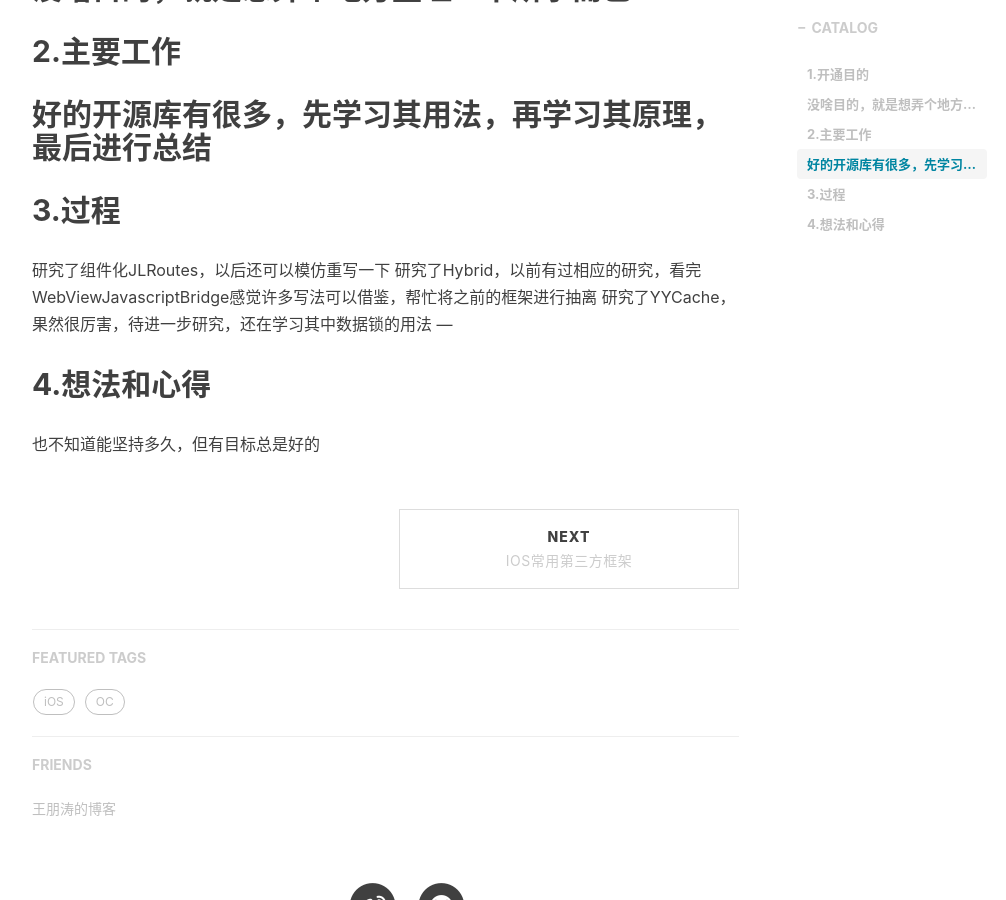
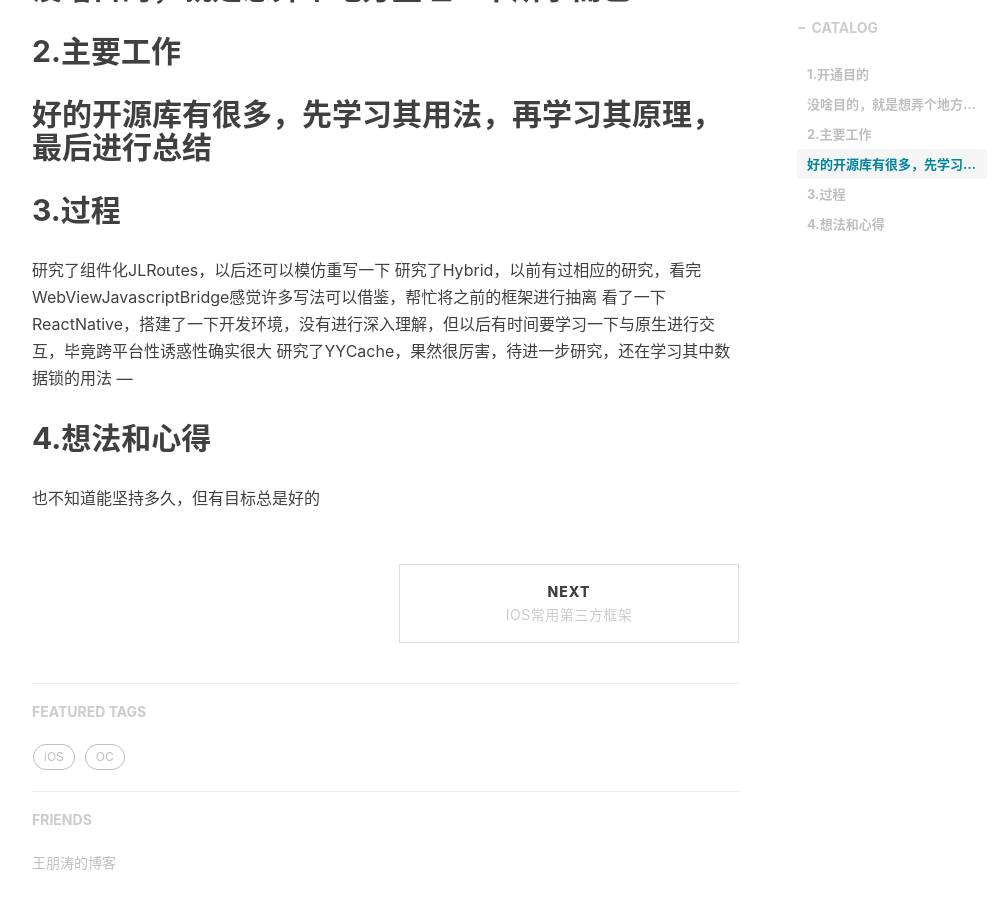
Before and after one commit to wangpt/wangpt.github.io, a Jekyll site: the page built from _posts/2018-08-28-note-mark.markdown, in a window 1280 px wide and 900 px high, scrolled down 664 px. Shown: the whole window, without its empty margins (233-1239 px from the left). Built offline with Jekyll 4.4.1, drawn with Linux system fonts in a browser that asks for light colours; nearby versions of some CDN libraries; comment, search, counter and statistics services are not loaded.

Commit message:
change note

```diff
--- a/_posts/2018-08-28-note-mark.markdown
+++ b/_posts/2018-08-28-note-mark.markdown
@@ -22,6 +22,7 @@ tags:
 
 研究了组件化JLRoutes，以后还可以模仿重写一下
 研究了Hybrid，以前有过相应的研究，看完WebViewJavascriptBridge感觉许多写法可以借鉴，帮忙将之前的框架进行抽离
+看了一下ReactNative，搭建了一下开发环境，没有进行深入理解，但以后有时间要学习一下与原生进行交互，毕竟跨平台性诱惑性确实很大
 研究了YYCache，果然很厉害，待进一步研究，还在学习其中数据锁的用法
 ---
 ## 4.想法和心得
```
